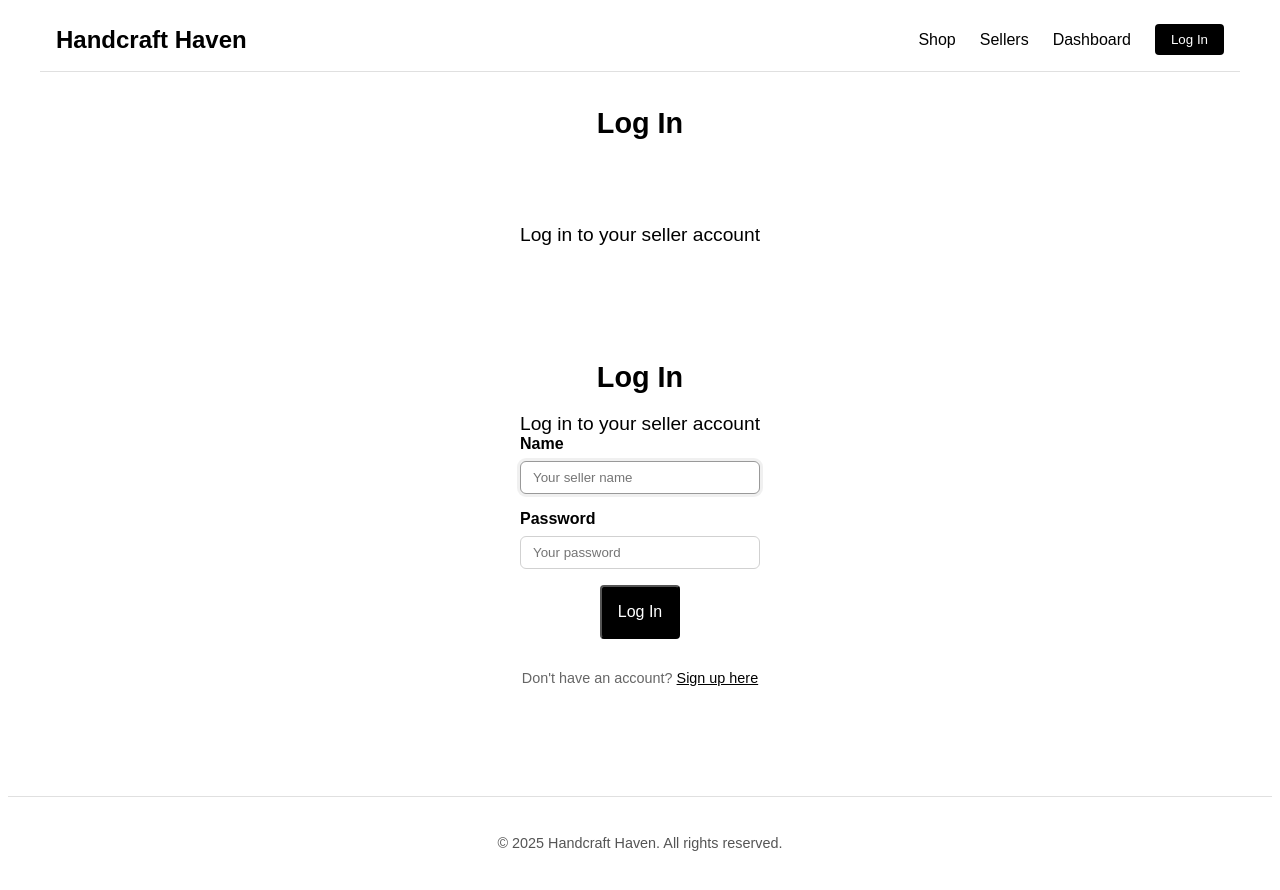
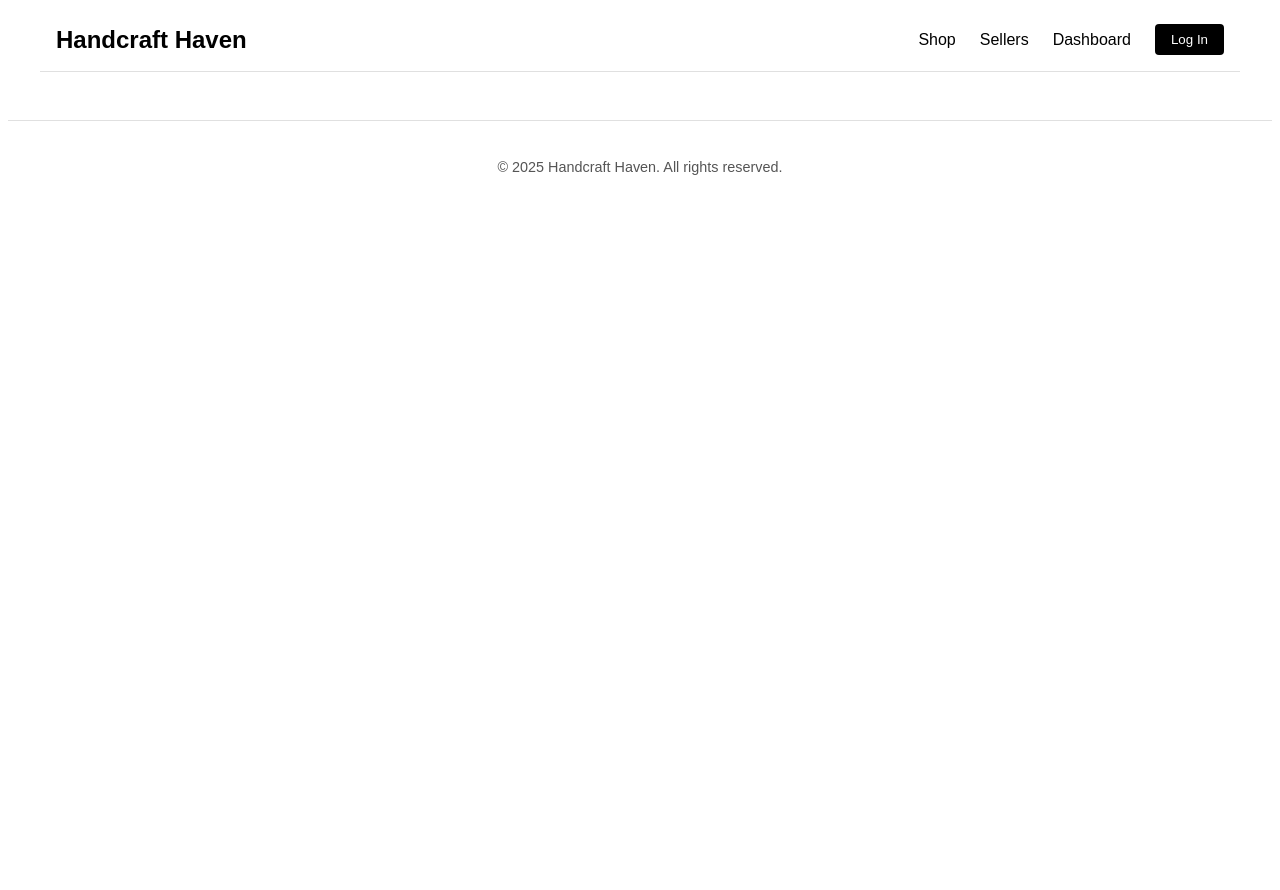
Before and after one commit to SamuelSoriano80/handcraft-haven, a Next.js app in the folder handcraft-haven/: page /login in a window 1280 px wide. Shown: the top 890 px of the page. After the commit the page ends 800 px from the top, so only its background shows below. Built offline with nearby package versions, Linux system fonts and the light colour scheme.

Commit message:
final fix

```diff
--- a/handcraft-haven/app/login/page.tsx
+++ b/handcraft-haven/app/login/page.tsx
@@ -16,15 +16,6 @@ export default function LoginPage() {
         </nav>
       </header>
 
-      <main className={styles.container}>
-        <h1 className={styles.sectionTitle}>Log In</h1>
-        <p className={styles.subtitle}>Log in to your seller account</p>
-
-        <Suspense fallback={<p style={{ textAlign: "center", padding: "2rem" }}>Loading...</p>}>
-          <LoginForm />
-        </Suspense>
-      </main>
-
       <footer className={styles.footer}>
         <p>© {new Date().getFullYear()} Handcraft Haven. All rights reserved.</p>
       </footer>
```
